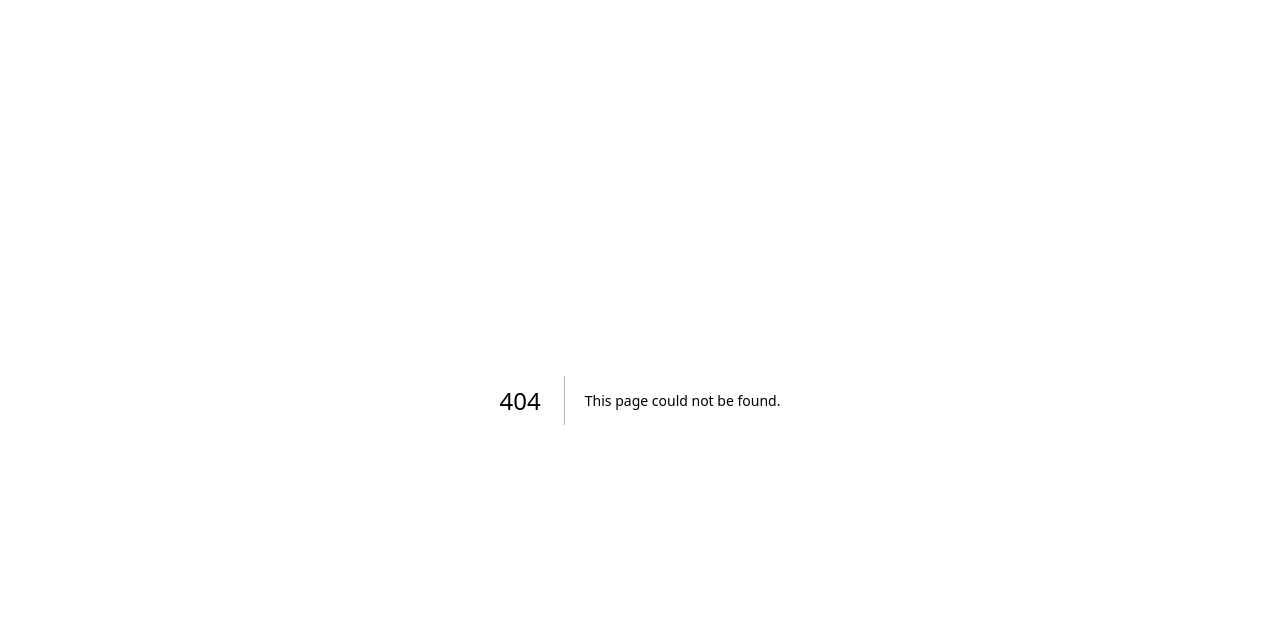
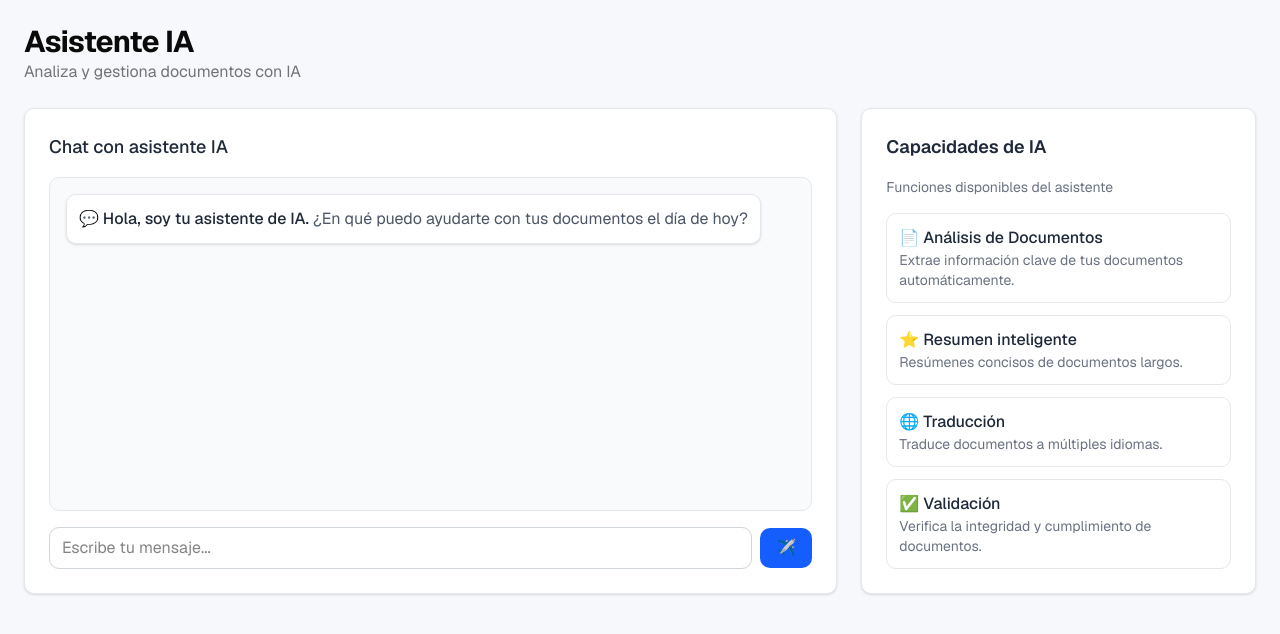
Before and after one commit to aleslag2803-collab/MasterFicherPro, a Next.js app: page /chat-ia in a window 1280 px wide. Before the commit this address had no page. Shown: the top 634 px of the page. Built offline with nearby package versions, Linux system fonts and the light colour scheme.

Commit message:
Diseño del modulo de chat IA

```diff
--- /dev/null
+++ b/app/chat-ia/page.tsx
@@ -0,0 +1,69 @@
+import { AIChat } from "@/components/chat-ia/ai-chat"
+
+export default function AIAssistantPage() {
+  return (
+    <div className="p-6 bg-[#f7f8fc] min-h-screen">
+      {/* Encabezado */}
+      <div className="mb-6">
+        <h2 className="text-3xl font-bold tracking-tight text-foreground">Asistente IA</h2>
+        <p className="text-muted-foreground">
+          Analiza y gestiona documentos con IA
+        </p>
+      </div>
+
+      {/* Contenido principal */}
+      <div className="grid gap-6 lg:grid-cols-3">
+        {/* Panel de chat */}
+        <div className="lg:col-span-2 bg-white rounded-lg border border-gray-200 shadow-sm p-6 flex flex-col">
+          <h3 className="text-lg font-medium mb-4 text-gray-800">Chat con asistente IA</h3>
+          <div className="flex-1 bg-gray-50 rounded-lg border border-gray-200 p-4 overflow-y-auto">
+            <div className="text-gray-600 bg-white border border-gray-200 rounded-lg p-3 inline-block shadow-sm">
+              <span className="text-gray-800 font-medium">💬 Hola, soy tu asistente de IA.</span> ¿En qué puedo ayudarte con tus documentos el día de hoy?
+            </div>
+          </div>
+
+          <div className="mt-4 flex items-center gap-2">
+            <input
+              type="text"
+              placeholder="Escribe tu mensaje..."
+              className="flex-1 border border-gray-300 rounded-lg px-3 py-2 focus:outline-none focus:ring-2 focus:ring-blue-500"
+            />
+            <button className="bg-blue-600 hover:bg-blue-700 text-white px-4 py-2 rounded-lg transition">
+              ✈️
+            </button>
+          </div>
+        </div>
+
+        {/* Panel lateral derecho */}
+        <div className="bg-white rounded-lg border border-gray-200 shadow-sm p-6">
+          <h3 className="text-lg font-semibold mb-4 text-gray-800">Capacidades de IA</h3>
+          <p className="text-sm text-gray-500 mb-4">
+            Funciones disponibles del asistente
+          </p>
+
+          <div className="space-y-3">
+            <div className="border border-gray-200 rounded-lg p-3 hover:bg-gray-50 transition">
+              <p className="font-medium text-gray-800">📄 Análisis de Documentos</p>
+              <p className="text-sm text-gray-500">Extrae información clave de tus documentos automáticamente.</p>
+            </div>
+
+            <div className="border border-gray-200 rounded-lg p-3 hover:bg-gray-50 transition">
+              <p className="font-medium text-gray-800">⭐ Resumen inteligente</p>
+              <p className="text-sm text-gray-500">Resúmenes concisos de documentos largos.</p>
+            </div>
+
+            <div className="border border-gray-200 rounded-lg p-3 hover:bg-gray-50 transition">
+              <p className="font-medium text-gray-800">🌐 Traducción</p>
+              <p className="text-sm text-gray-500">Traduce documentos a múltiples idiomas.</p>
+            </div>
+
+            <div className="border border-gray-200 rounded-lg p-3 hover:bg-gray-50 transition">
+              <p className="font-medium text-gray-800">✅ Validación</p>
+              <p className="text-sm text-gray-500">Verifica la integridad y cumplimiento de documentos.</p>
+            </div>
+          </div>
+        </div>
+      </div>
+    </div>
+  )
+}
--- /dev/null
+++ b/components/chat-ia/ai-chat.tsx
@@ -0,0 +1,113 @@
+"use client"
+
+import type React from "react"
+
+import { useState } from "react"
+import { Card, CardContent, CardHeader, CardTitle } from "@/components/ui/card"
+import { Button } from "@/components/ui/button"
+import { Input } from "@/components/ui/input"
+import { Send, Bot, User } from "lucide-react"
+import { ScrollArea } from "@/components/ui/scroll-area"
+
+interface Message {
+  id: string
+  role: "user" | "assistant"
+  content: string
+}
+
+export function AIChat() {
+  const [messages, setMessages] = useState<Message[]>([
+    {
+      id: "1",
+      role: "assistant",
+      content: "Hola, soy tu asistente de IA. ¿En qué puedo ayudarte con tus documentos hoy?",
+    },
+  ])
+  const [input, setInput] = useState("")
+  const [isLoading, setIsLoading] = useState(false)
+
+  const handleSubmit = async (e: React.FormEvent) => {
+    e.preventDefault()
+    if (!input.trim()) return
+
+    const userMessage: Message = {
+      id: Date.now().toString(),
+      role: "user",
+      content: input,
+    }
+
+    setMessages((prev) => [...prev, userMessage])
+    setInput("")
+    setIsLoading(true)
+
+    // TODO: Implement AI response
+    setTimeout(() => {
+      const aiMessage: Message = {
+        id: (Date.now() + 1).toString(),
+        role: "assistant",
+        content: "Esta es una respuesta de ejemplo. La integración con IA se implementará próximamente.",
+      }
+      setMessages((prev) => [...prev, aiMessage])
+      setIsLoading(false)
+    }, 1000)
+  }
+
+  return (
+    <Card className="flex h-[600px] flex-col">
+      <CardHeader>
+        <CardTitle>Chat con Asistente IA</CardTitle>
+      </CardHeader>
+      <CardContent className="flex flex-1 flex-col gap-4">
+        <ScrollArea className="flex-1 pr-4">
+          <div className="space-y-4">
+            {messages.map((message) => (
+              <div
+                key={message.id}
+                className={`flex gap-3 ${message.role === "user" ? "justify-end" : "justify-start"}`}
+              >
+                {message.role === "assistant" && (
+                  <div className="flex h-8 w-8 shrink-0 items-center justify-center rounded-full bg-primary text-primary-foreground">
+                    <Bot className="h-4 w-4" />
+                  </div>
+                )}
+                <div
+                  className={`max-w-[80%] rounded-lg px-4 py-2 ${
+                    message.role === "user" ? "bg-primary text-primary-foreground" : "bg-muted text-muted-foreground"
+                  }`}
+                >
+                  <p className="text-sm">{message.content}</p>
+                </div>
+                {message.role === "user" && (
+                  <div className="flex h-8 w-8 shrink-0 items-center justify-center rounded-full bg-secondary text-secondary-foreground">
+                    <User className="h-4 w-4" />
+                  </div>
+                )}
+              </div>
+            ))}
+            {isLoading && (
+              <div className="flex gap-3">
+                <div className="flex h-8 w-8 shrink-0 items-center justify-center rounded-full bg-primary text-primary-foreground">
+                  <Bot className="h-4 w-4" />
+                </div>
+                <div className="rounded-lg bg-muted px-4 py-2">
+                  <p className="text-sm text-muted-foreground">Escribiendo...</p>
+                </div>
+              </div>
+            )}
+          </div>
+        </ScrollArea>
+        <form onSubmit={handleSubmit} className="flex gap-2">
+          <Input
+            value={input}
+            onChange={(e) => setInput(e.target.value)}
+            placeholder="Escribe tu mensaje..."
+            disabled={isLoading}
+          />
+          <Button type="submit" disabled={isLoading}>
+            <Send className="h-4 w-4" />
+          </Button>
+        </form>
+      </CardContent>
+    </Card>
+  )
+}
--- /dev/null
+++ b/components/chat-ia/ai-features.tsx
@@ -0,0 +1,28 @@
+import { Sparkles, FileSearch, Languages, FileCheck } from "lucide-react"
+
+const features = [
+  {
+    title: "Análisis de Documentos",
+    description: "Extrae información clave de tus documentos automáticamente",
+    icon: FileSearch,
+    color: "text-primary",
+  },
+  {
+    title: "Resumen Inteligente",
+    description: "Genera resúmenes concisos de documentos largos",
+    icon: Sparkles,
+    color: "text-secondary",
+  },
+  {
+    title: "Traducción",
+    description: "Traduce documentos a múltiples idiomas",
+    icon: Languages,
+    color: "text-accent",
+  },
+  {
+    title: "Validación",
+    description: "Verifica la integridad y cumplimiento de documentos",
+    icon: FileCheck,
+    color: "text-chart-1",
+  },
+]
```
Also changed, not shown: app/dashboard/herramienta_ia/page.tsx (deleted).
